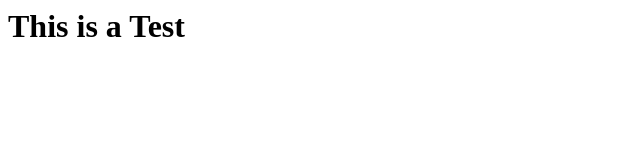
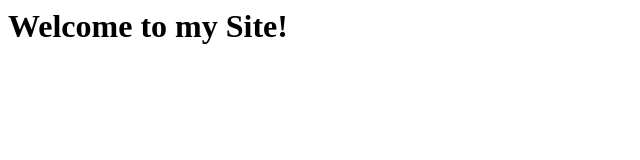
Before and after one commit to DSparksUni/dsparksuni.github.io, a plain HTML site: page index.html in a window 1280 px wide. Shown: the whole page, without its empty margins (0-640 px from the left). Drawn offline with Linux system fonts and the light colour scheme.

Commit message:
Added framework for header

```diff
--- a/index.html
+++ b/index.html
@@ -3,6 +3,8 @@
 
     </head>
     <body>
-        <h1>This is a Test</h1>
+        <header>
+            <h1>Welcome to my Site!</h1>
+        </header>
     </body>
 </html>
```
